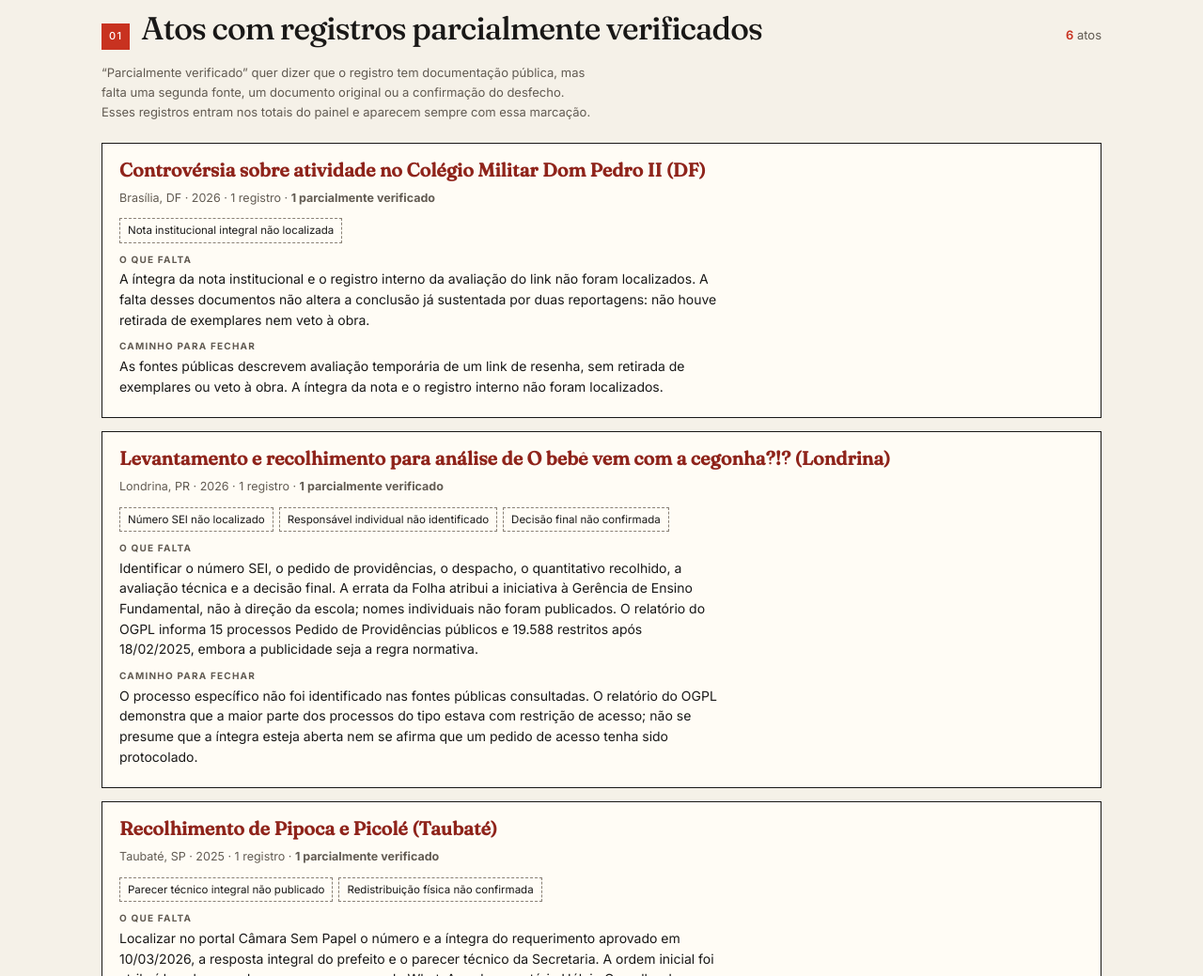
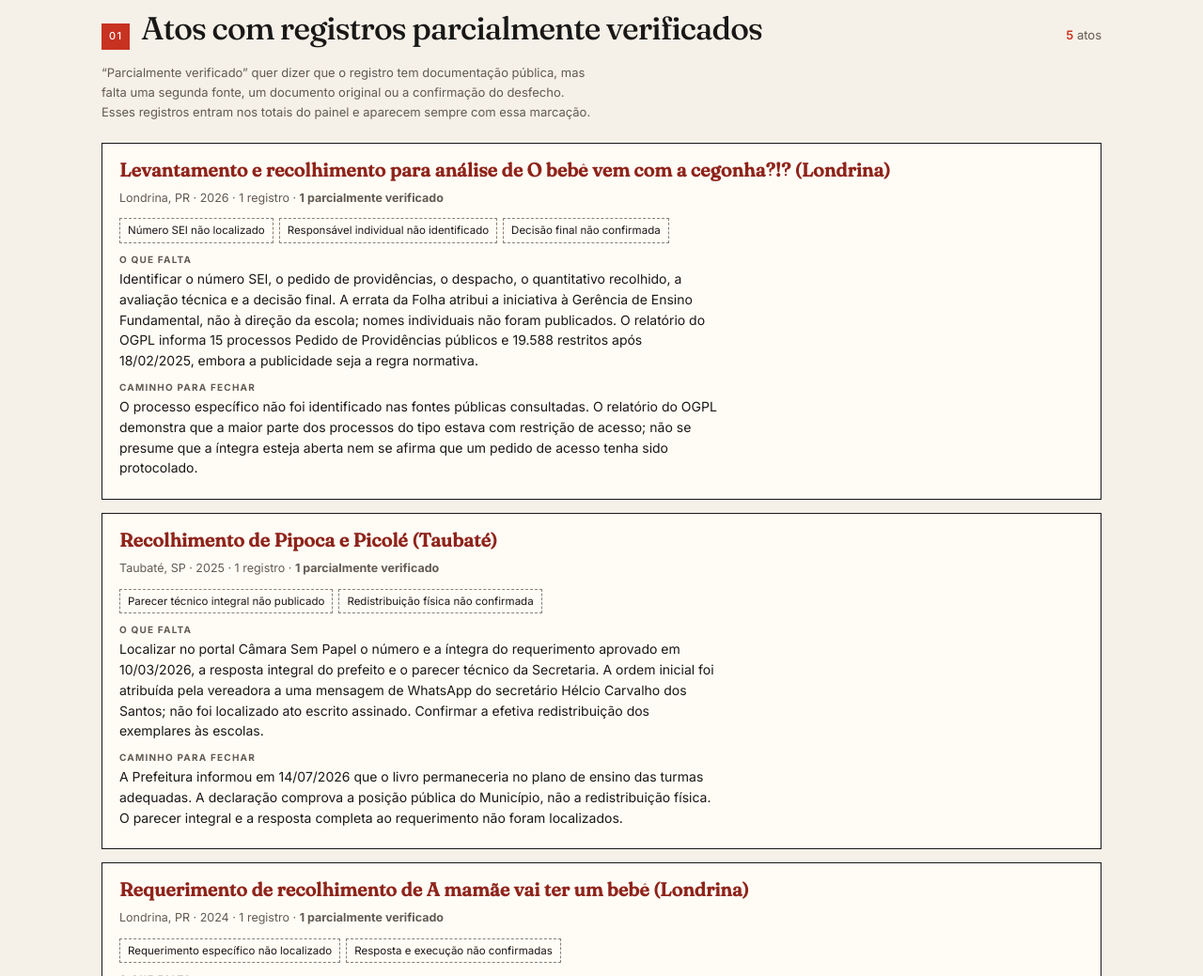
Before and after one commit to natalyxxnunes-stack/estante-livre, a plain HTML site: page pendencias.html in a window 1280 px wide. Shown: the part 718-1757 px from the top of the page at 94% size. Drawn offline with Linux system fonts and the light colour scheme.

Commit message:
Retira DF da lista de parciais e atualiza contagem

```diff
--- a/pendencias.html
+++ b/pendencias.html
@@ -4,7 +4,7 @@
 <meta charset="utf-8">
 <meta name="viewport" content="width=device-width, initial-scale=1">
 <title>O que falta apurar · Estante Livre</title>
-<meta name="description" content="As lacunas de cada registro do Estante Livre: 6 de 37 registros parcialmente verificados, o tipo de obstáculo e o caminho para fechar cada um.">
+<meta name="description" content="As lacunas de cada registro do Estante Livre: 5 de 37 registros parcialmente verificados, o tipo de obstáculo e o caminho para fechar cada um.">
 <link rel="icon" href="favicon.ico" sizes="32x32">
 <link rel="icon" href="favicon.svg" type="image/svg+xml">
 <link rel="apple-touch-icon" href="apple-touch-icon.png">
@@ -58,15 +58,9 @@
 </div>
 <div class="wrap">
   <section>
-    <div class="sechead"><span class="kicker">01</span><h2>Atos com registros parcialmente verificados</h2><span class="count"><b>6</b> atos</span></div>
+    <div class="sechead"><span class="kicker">01</span><h2>Atos com registros parcialmente verificados</h2><span class="count"><b>5</b> atos</span></div>
     <p class="note">“Parcialmente verificado” quer dizer que o registro tem documentação pública, mas falta uma segunda fonte, um documento original ou a confirmação do desfecho. Esses registros entram nos totais do painel e aparecem sempre com essa marcação.</p>
-    <article class="lac" id="df-2026">
-      <div class="lac-cab"><h3><a href="atos/df-2026.html">Controvérsia sobre atividade no Colégio Militar Dom Pedro II (DF)</a></h3>
-        <span class="lac-meta">Brasília, DF · 2026 · 1 registro · <b>1 parcialmente verificado</b></span></div>
-      <div class="lac-tags"><span class="lac-tag">Nota institucional integral não localizada</span></div>
-      <div class="lac-bloco"><span class="k">O QUE FALTA</span><p>A íntegra da nota institucional e o registro interno da avaliação do link não foram localizados. A falta desses documentos não altera a conclusão já sustentada por duas reportagens: não houve retirada de exemplares nem veto à obra.</p></div>
-      <div class="lac-bloco"><span class="k">CAMINHO PARA FECHAR</span><p>As fontes públicas descrevem avaliação temporária de um link de resenha, sem retirada de exemplares ou veto à obra. A íntegra da nota e o registro interno não foram localizados.</p></div>
-    </article><article class="lac" id="lon-2026">
+    <article class="lac" id="lon-2026">
       <div class="lac-cab"><h3><a href="atos/lon-2026.html">Levantamento e recolhimento para análise de O bebê vem com a cegonha?!? (Londrina)</a></h3>
         <span class="lac-meta">Londrina, PR · 2026 · 1 registro · <b>1 parcialmente verificado</b></span></div>
       <div class="lac-tags"><span class="lac-tag">Número SEI não localizado</span><span class="lac-tag">Responsável individual não identificado</span><span class="lac-tag">Decisão final não confirmada</span></div>
```
